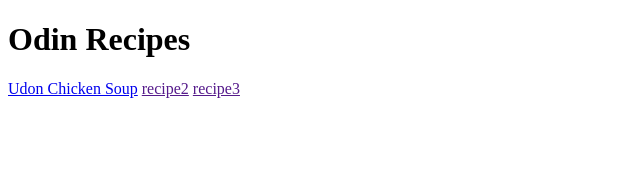
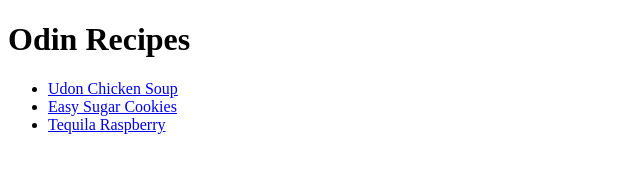
Before and after one commit to nechbet/odin-recipes, a plain HTML site: page index.html in a window 1280 px wide. Shown: the whole page, without its empty margins (0-640 px from the left). Drawn offline with Linux system fonts and the light colour scheme.

Commit message:
3rd recipe html done, project DONE

```diff
--- a/index.html
+++ b/index.html
@@ -8,8 +8,10 @@
     </head>
     <body>
         <h1>Odin Recipes</h1>
-        <a href="recipes/udonsoup.html">Udon Chicken Soup</a>
-        <a href="">recipe2</a>
-        <a href="">recipe3</a>
+        <ul>
+            <li><a href="recipes/udonsoup.html">Udon Chicken Soup</a></li>
+            <li><a href="recipes/easysugarcookies.html">Easy Sugar Cookies</a></li>
+            <li><a href="recipes/tequilaraspberry.html">Tequila Raspberry</a></li>
+        </ul>
     </body>
     </html>
```
